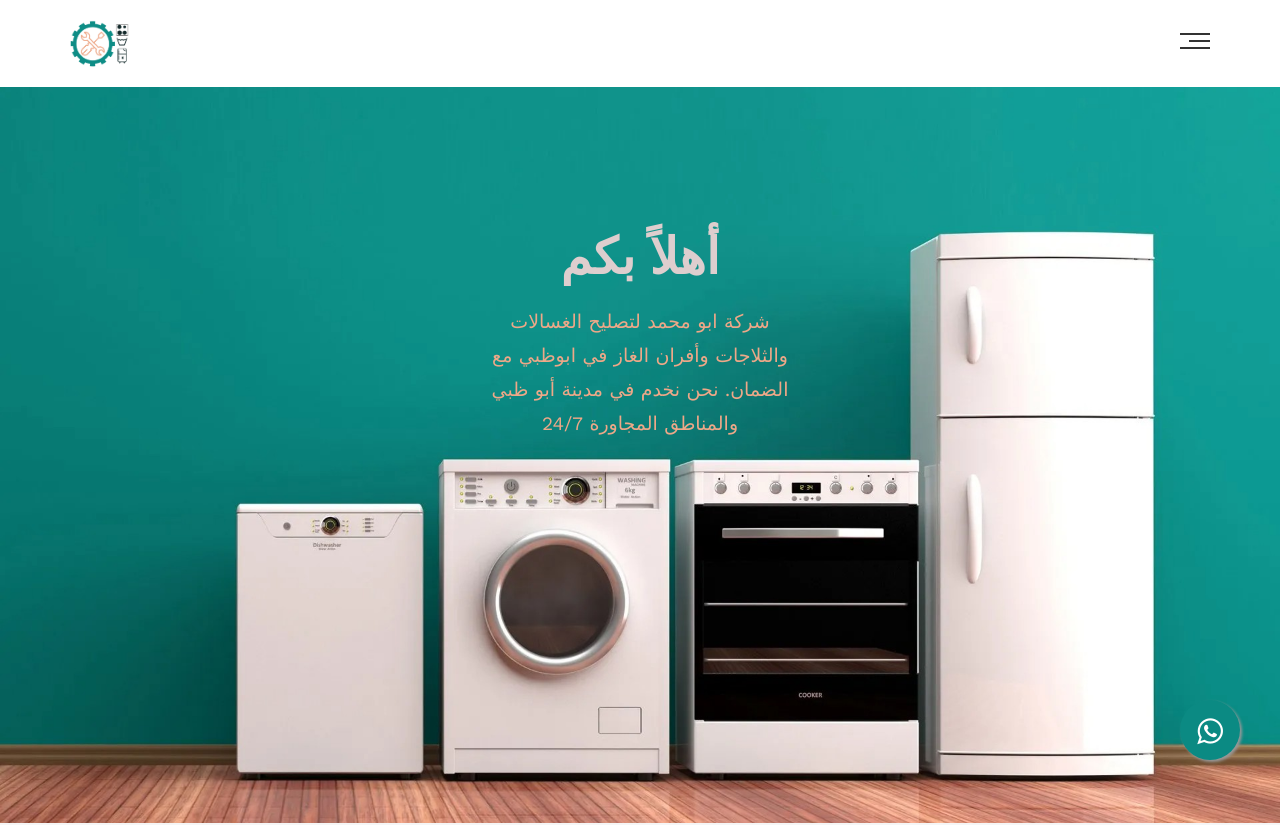
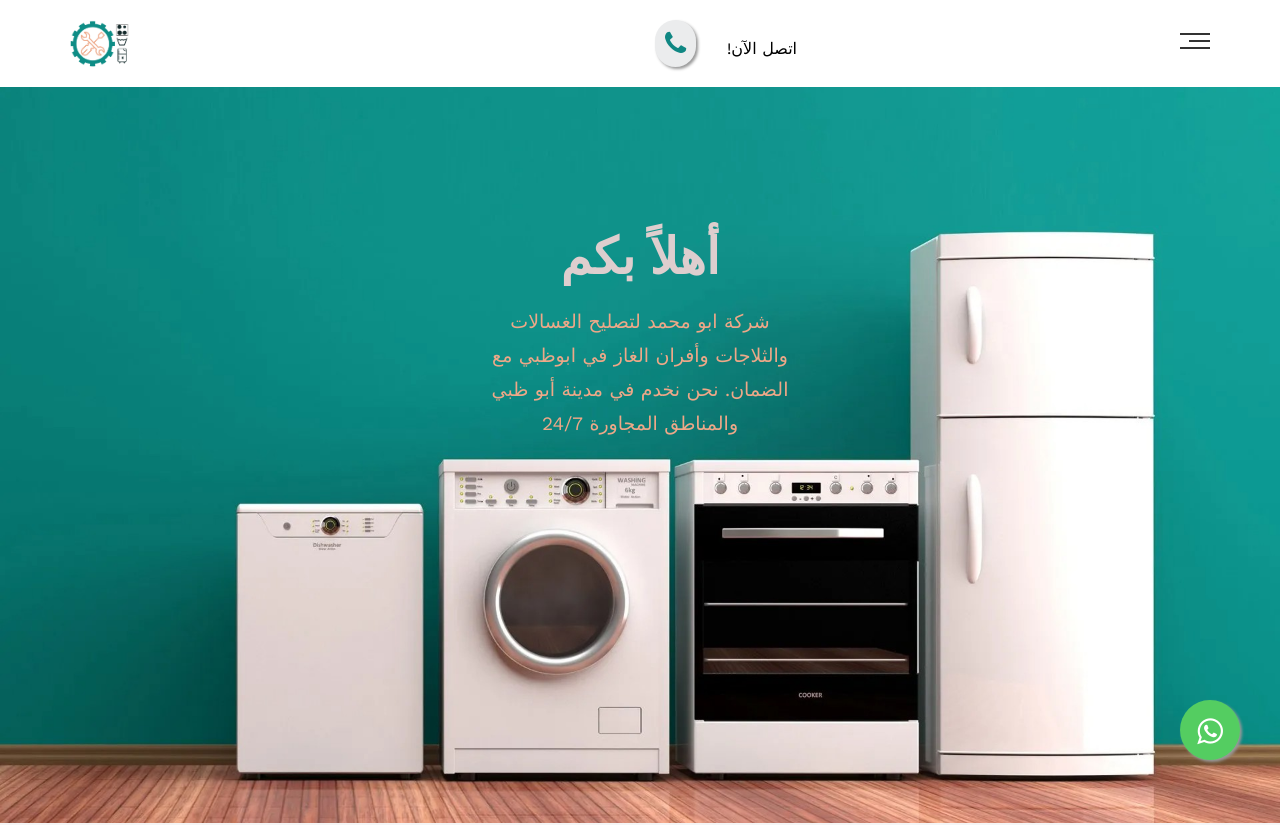
Before and after one commit to Zotri/zotri.github.io, a plain HTML site: page index.html in a window 1280 px wide. Shown: the top 825 px of the page. Drawn offline with nearby package versions, Linux system fonts and the light colour scheme.

Commit message:
add tel link

```diff
--- a/css/style.css
+++ b/css/style.css
@@ -53,6 +53,7 @@ body {
   background-color: #eee;
 }
 .container {
+  position: relative;
   margin-right: auto;
   margin-left: auto;
   padding-left: 15px;
@@ -490,7 +491,7 @@ body {
   height: 60px;
   bottom: 40px;
   right: 40px;
-  background-color: var(--font-color-highlight);
+  background-color: #54cd61;
   color: #fff;
   border-radius: 50px;
   text-align: center;
@@ -506,10 +507,42 @@ body {
 @media (max-width: 767px) {
   .float {
     right: 50px;
-    background-color: var(--font-color-highlight);
+    background-color: #54cd61;
   }
 }
 /* end whatsapp */
+/* call icon header */
+.call-icon {
+  position: absolute;
+  color: #108783;
+  border-radius: 50px;
+  text-align: center;
+  box-shadow: 2px 2px 3px #999;
+  font-size: 27px !important;
+  padding: 10px;
+  top: 0;
+  background-color: #ebeced;
+}
+.call-icon:hover {
+  cursor: pointer;
+}
+.header-text {
+  text-align: center;
+  position: absolute;
+  left: 42rem;
+  top: 20px !important;
+}
+
+@media (max-width: 676px) {
+  .header-text {
+    display: none;
+  }
+  .call-icon {
+    padding: 7px;
+    left: 10.3rem;
+  }
+}
+
 /* end contact */
 /* start footer */
 .footer {
--- a/index.html
+++ b/index.html
@@ -89,6 +89,15 @@
           src="images/logo-no-title-cut-1.png"
           alt="abumuhammad-repair ابومحمد لتصليح الاجهزة الكهربائية الغسالات أفران ثلاجات أبو ظبي"
         />
+        <div>
+          <div class="header-text">!اتصل الآن</div>
+          <p>
+            <i class="call-icon fa fa-phone" aria-hidden="true">
+              <a href="tel:+971505220705"></a>
+            </i>
+          </p>
+        </div>
+
         <nav class="links">
           <span class="icon">
             <span></span>
```
